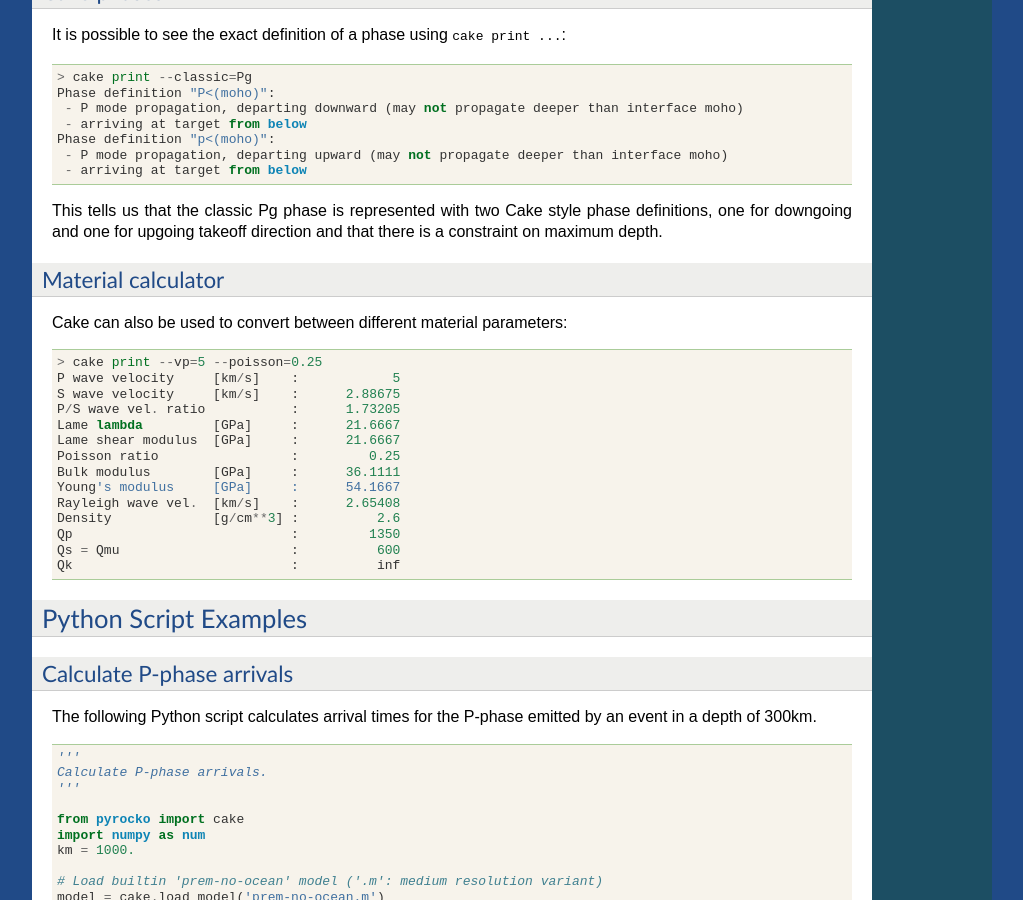
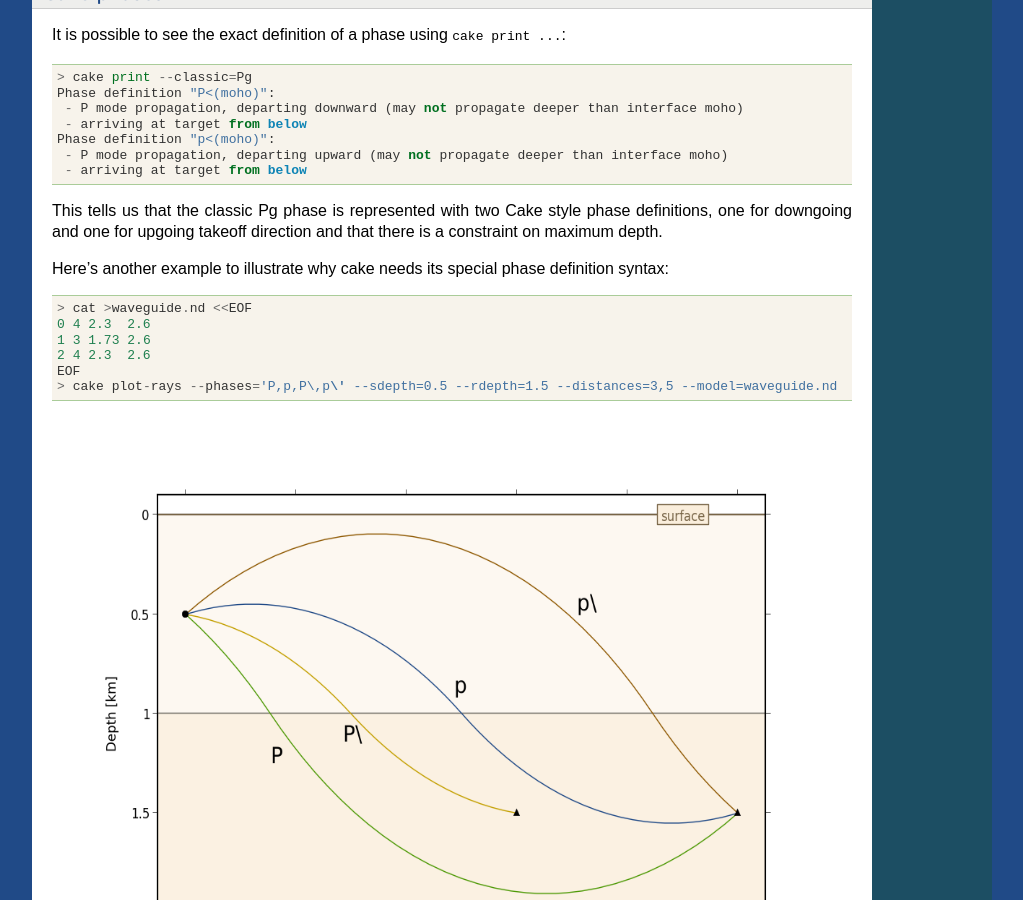
Before and after one commit to pyrocko/pyrocko, a Sphinx documentation site: the page built from doc/cake_doc.rst, in a window 1280 px wide and 900 px high, scrolled down 6853 px. Shown: the whole window, without its empty margins (128-1151 px from the left). Built offline with Sphinx 7.4.7, drawn with Linux system fonts in a browser that asks for light colours; formulas are drawn with MathJax 3; the version number is read from the project's files by our own code; some of the changed text lies outside the part shown.

Commit message:
improved docs

```diff
--- a/doc/cake_doc.rst
+++ b/doc/cake_doc.rst
@@ -300,6 +300,22 @@
 phase definitions, one for downgoing and one for upgoing takeoff direction and
 that there is a constraint on maximum depth.
 
+
+Here's another example to illustrate why cake needs its special phase definition syntax:
+
+::
+
+    > cat >waveguide.nd <<EOF
+    0 4 2.3  2.6
+    1 3 1.73 2.6
+    2 4 2.3  2.6
+    EOF
+    > cake plot-rays --phases='P,p,P\,p\' --sdepth=0.5 --rdepth=1.5 --distances=3,5 --model=waveguide.nd
+
+.. figure:: _static/cake_plot_example_5.png
+    :scale: 80%
+
+
 Material calculator
 ^^^^^^^^^^^^^^^^^^^
 
```
Also changed, not shown: other parts of doc/cake_doc.rst (+1 -1 lines), doc/_static/cake_plot_example_5.png (added), 1 other file.
